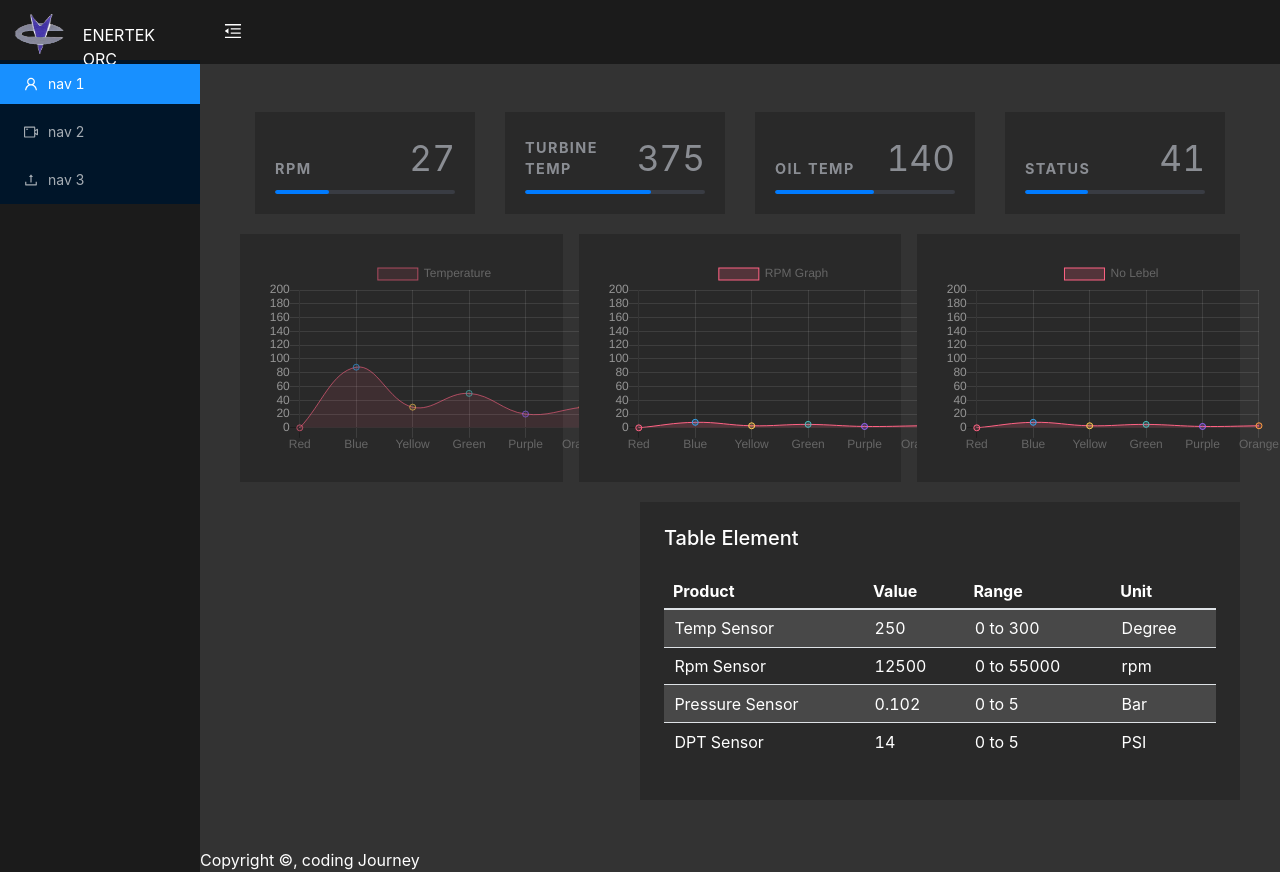
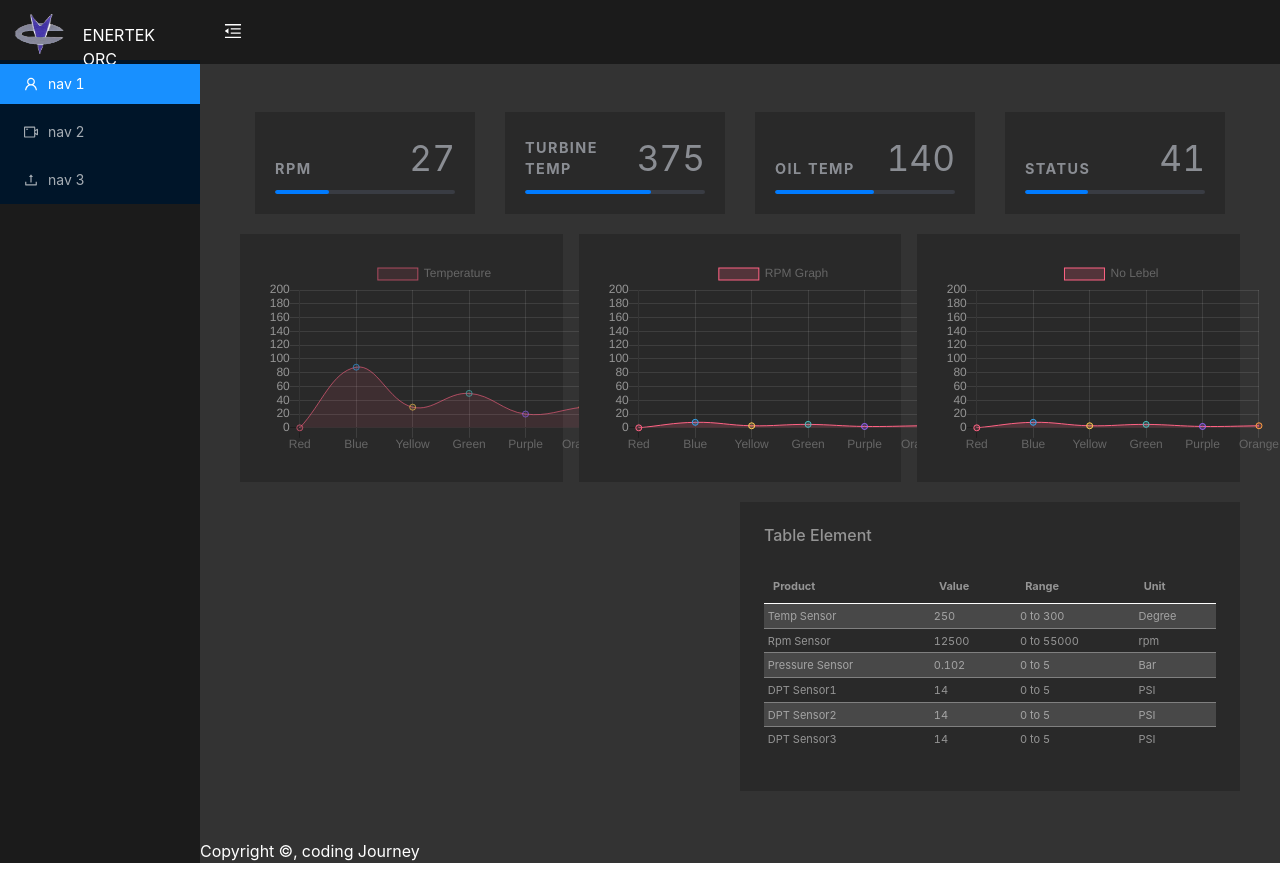
Before and after one commit to Vibin-P/React-Test-Project, a React (Create React App) app: page / in a window 1280 px wide. Built offline with nearby package versions, Linux system fonts and the light colour scheme.

Commit message:
adds table style

```diff
--- a/src/scenes/components/TableElement.jsx
+++ b/src/scenes/components/TableElement.jsx
@@ -6,14 +6,16 @@ const datas = [
     {product: 'Temp Sensor', value: '250', range: '0 to 300', unit: 'Degree'},
     {product: 'Rpm Sensor', value: '12500', range: '0 to 55000', unit: 'rpm'},
     {product: 'Pressure Sensor', value: '0.102', range: '0 to 5', unit: 'Bar'},
-    {product: 'DPT Sensor', value: '14', range: '0 to 5', unit: 'PSI'},
+    {product: 'DPT Sensor1', value: '14', range: '0 to 5', unit: 'PSI'},
+    {product: 'DPT Sensor2', value: '14', range: '0 to 5', unit: 'PSI'},
+    {product: 'DPT Sensor3', value: '14', range: '0 to 5', unit: 'PSI'},
 ];
 
 class TableElement extends Component {
     render() {
         return(
             <div className="tableElement">
-            <h5>Table Element</h5><br></br>
+            <h6>Table Element</h6><br></br>
             <Table className="table table-striped">
                     <thead>
                     <tr>
--- a/src/scenes/components/styles/style.css
+++ b/src/scenes/components/styles/style.css
@@ -66,23 +66,26 @@ background-color: #292929;
 .table>thead>tr>th {
   padding: 9px;
   border-top: none;
+  border-bottom: 1px solid white;
 }
 .table>tbody>tr>td {
-  padding: .65em;
+  padding: .35em;
+  border-top: 0.01px solid grey;
 }
 .table-striped > tbody > tr:nth-child(2n+1) > td {
   background-color: #484848;
+  /* border-top: 1px solid #dee2e6; */
 }
 .tableElement {
   background-color: #292929;
   padding: 24px;
   margin-top: 2%;
-  font-size: 16px;
+  font-size: 11px;
   line-height: 16px;
-  margin-left: 40%;
+  margin-left: 50%;
 }
-.tr,td,th, h5 {
-  color: #fff;
+.tr,td,th, h6 {
+  color: rgba(255, 255, 255, 0.5);
 }
 /* Statistic Block */
 .statistic-block {
```
